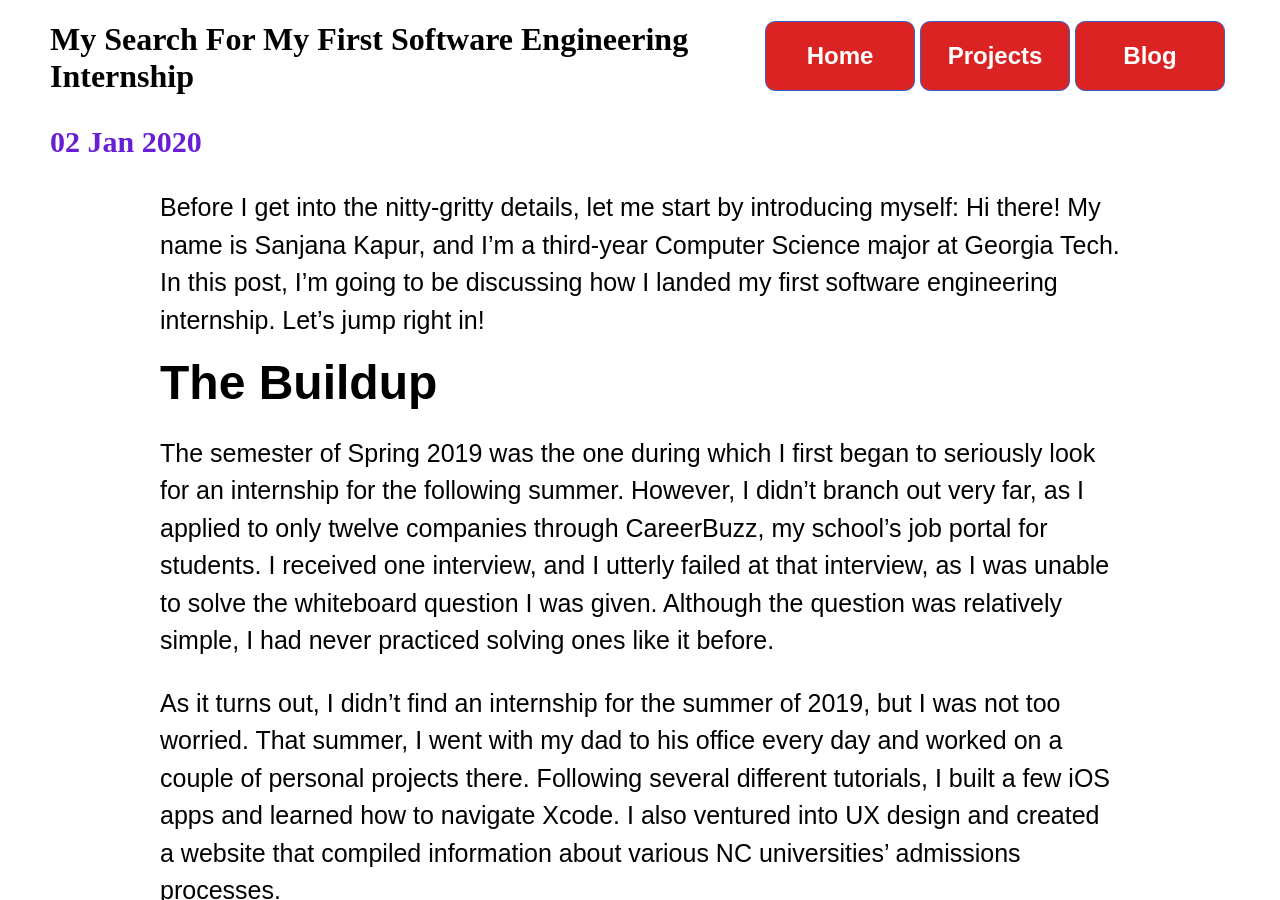
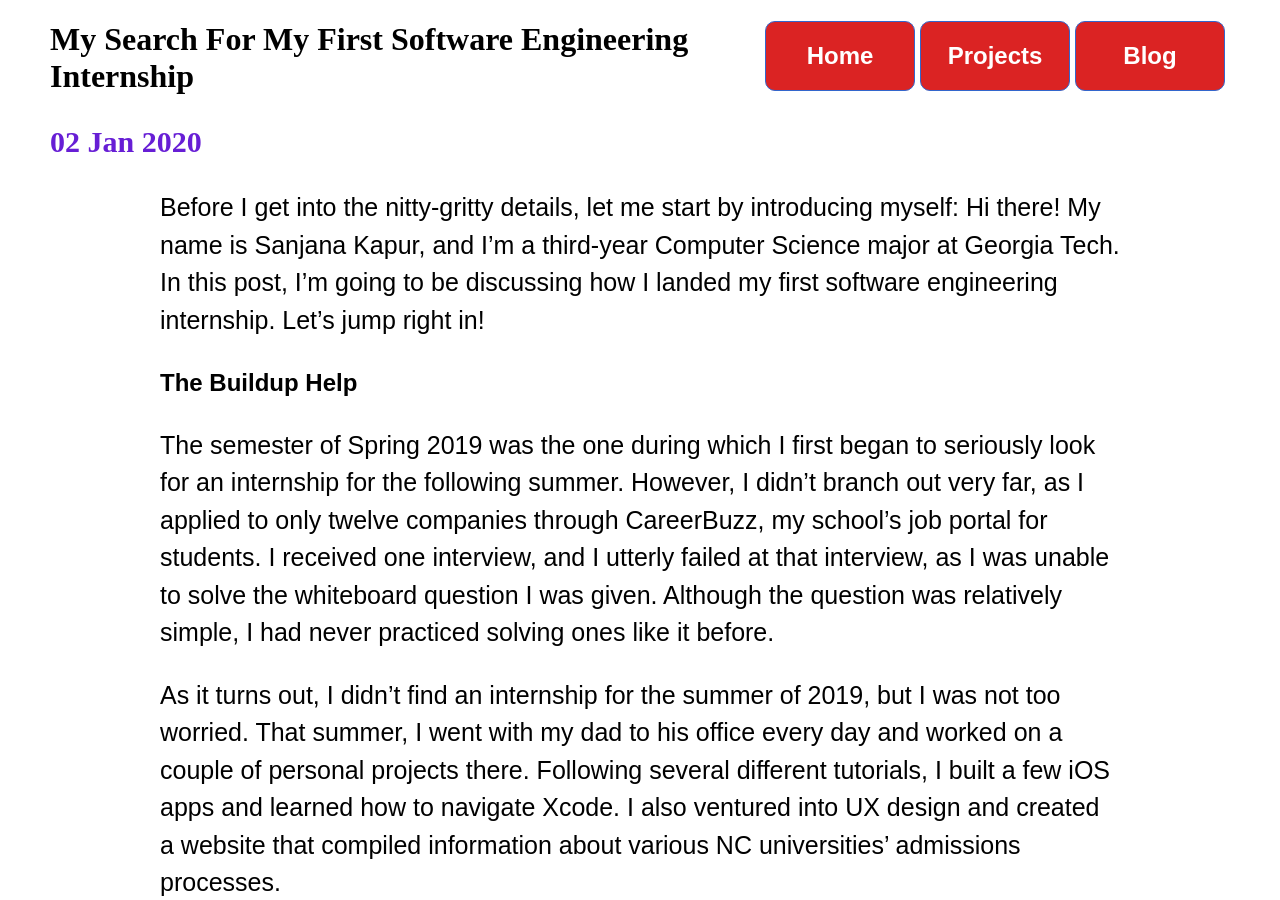
Before and after one commit to skapur12/skapur12.github.io, a Jekyll site: the page built from _posts/2020-01-02-My-Search-For-My-First-Software-Engineering-Internship.md, in a window 1280 px wide and 900 px high. Built offline with Jekyll 4.4.1, drawn with Linux system fonts in a browser that asks for light colours; nearby versions of some CDN libraries; comment, search, counter and statistics services are not loaded.

Commit message:
Update 2020-01-02-My-Search-For-My-First-Software-Engineering-Internship.md

```diff
--- a/_posts/2020-01-02-My-Search-For-My-First-Software-Engineering-Internship.md
+++ b/_posts/2020-01-02-My-Search-For-My-First-Software-Engineering-Internship.md
@@ -6,7 +6,7 @@ date: 2020-01-02
 
 Before I get into the nitty-gritty details, let me start by introducing myself: Hi there! My name is Sanjana Kapur, and I’m a third-year Computer Science major at Georgia Tech. In this post, I’m going to be discussing how I landed my first software engineering internship. Let’s jump right in!
 
-<b> <font size="10">The Buildup </font> </b>
+<b> <font size="5">The Buildup Help </font> </b>
 
 
 The semester of Spring 2019 was the one during which I first began to seriously look for an internship for the following summer. However, I didn’t branch out very far, as I applied to only twelve companies through CareerBuzz, my school’s job portal for students. I received one interview, and I utterly failed at that interview, as I was unable to solve the whiteboard question I was given. Although the question was relatively simple, I had never practiced solving ones like it before.
```
